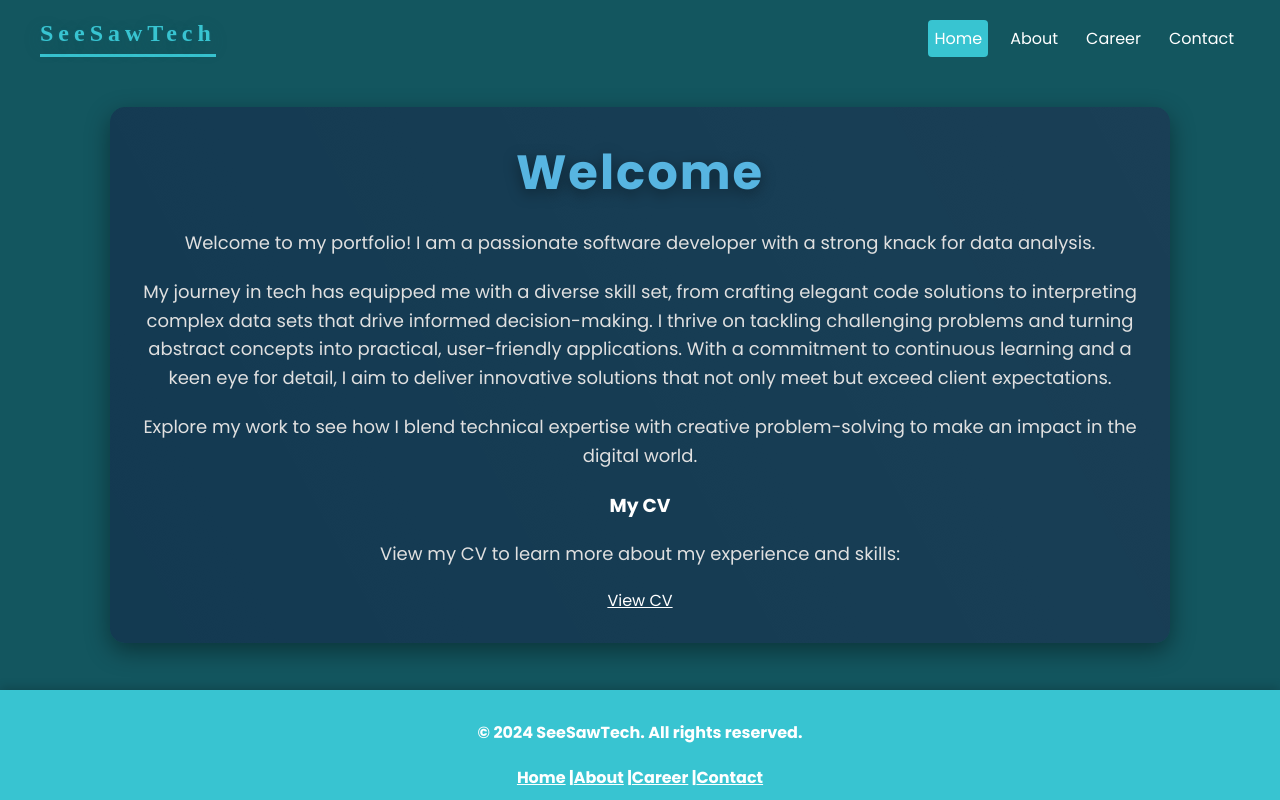
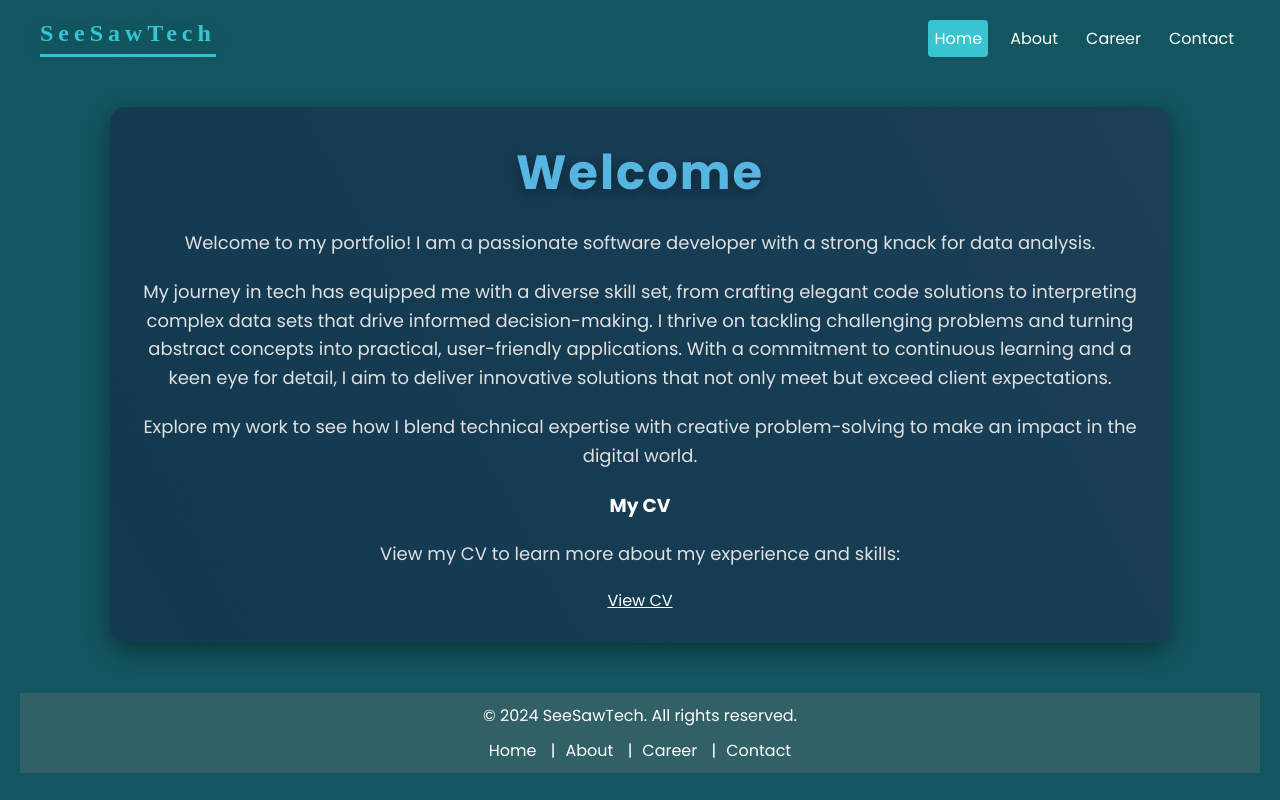
Before and after one commit to sfmsis001/personal, a React (Create React App) app: page / in a window 1280 px wide. Built offline with nearby package versions, Linux system fonts and the light colour scheme.

Commit message:
Update index.css 3

```diff
--- a/src/index.css
+++ b/src/index.css
@@ -588,17 +588,28 @@ form{
 
 /* Footer - Make it static (always at bottom) */
 footer {
-  position: fixed;
-  bottom: 0;
-  left: 0;
-  width: 100%;
-  background: var(--primary);
-  padding: 10px 0;
+  background-color: rgba(59, 100, 107, 0.747); /* Semi-transparent black background */
+  color: white; /* Text color */
   text-align: center;
-  color: white;
-  font-size: 16px;
-  font-weight: bold;
-  box-shadow: 0 -2px 10px rgba(0, 0, 0, 0.2);
+  padding: 10px 0; /* Padding for top and bottom */
+  position: relative; /* Ensure it's positioned correctly */
+  bottom: 0; /* Aligns footer to the bottom */
+  width: 100%; /* Full width of the viewport */
+}
+
+.footer-content p {
+  margin: 0; /* Removes default margin */
+  padding-bottom: 10px; /* Space between the text and nav */
+}
+
+footer nav a {
+  color: white; /* Link color */
+  margin: 0 10px; /* Margin between links */
+  text-decoration: none; /* No underline */
+}
+
+footer nav a:hover {
+  text-decoration: underline; /* Underline on hover */
 }
 
 /* CV Link Styles */
```
